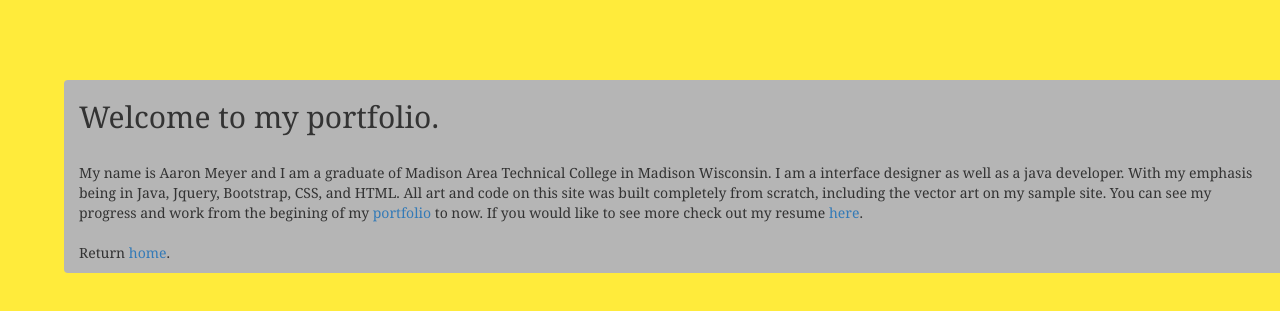
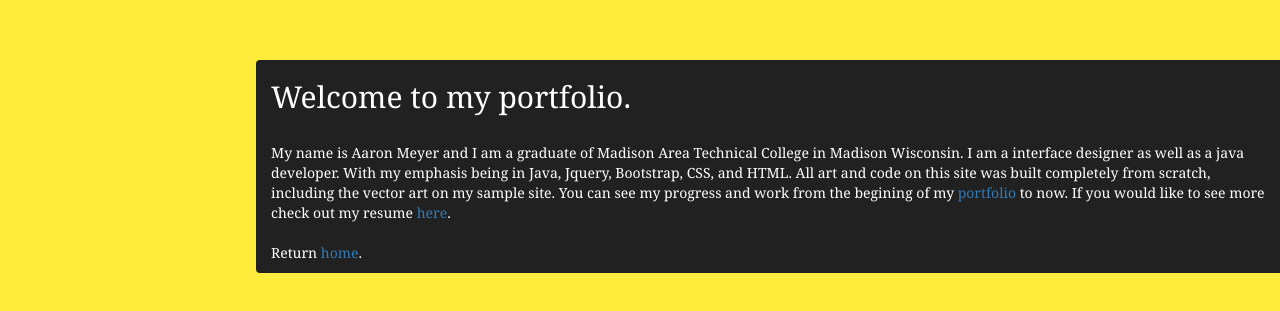
Before and after one commit to armeyer2/Professional-Portfolio, a plain HTML site: page about.html in a window 1280 px wide. Shown: the part 447-758 px from the top of the page. Drawn offline with nearby package versions, Linux system fonts and the light colour scheme.

```diff
--- a/css/about.css
+++ b/css/about.css
@@ -27,11 +27,12 @@ body {
     position: fixed;
     bottom: 10%;
     width: 100%;
-    left: 5%;
-    background-color: rgb(181, 181, 181);
+    left: 20%;
+    background-color: rgb(33, 33, 33);
+    color: white;
     margin-right: 10px;
     border-radius: 4px 0px 0px 4px;
 }
 #aboutParagraph {
-    padding-right: 5%;
+    padding-right: 20%;
 }
--- a/css/overlay.css
+++ b/css/overlay.css
@@ -56,7 +56,7 @@ p {
     position: fixed;
     bottom: 10%;
     width: 100%;
-    left: 5%;
+    left: 10%;
 
 }
 #gifLoader {
@@ -64,7 +64,7 @@ p {
 
 }
 #name {
-    background-color: black;
+    background-color: rgb(33, 33, 33);
     padding-left: 30px;
     border-radius: 4px 0px 0px 4px;
     width: 100%;
@@ -87,7 +87,7 @@ a {
 @media (min-width: 968px) {
 
     #navbar {
-        background-color: black;
+        background-color: rgb(33, 33, 33);
         color: white;
         margin-left: 22%;
         height: 100%;
@@ -102,7 +102,7 @@ a {
 @media (min-width: 768px) and (max-width: 968px) {
 
     #navbar {
-        background-color: rgb(181, 181, 181);
+        background-color: rgb(33, 33, 33);
         margin-left: 22%;
         height: 100%;
         width: 30%;
@@ -116,7 +116,7 @@ a {
 @media (max-width: 768px) and (min-width: 600px){
 
     #navbar {
-        background-color: rgb(181, 181, 181);
+        background-color: rgb(33, 33, 33);
         margin-left: 18%;
         height: 100%;
         width: 35%;
@@ -128,7 +128,7 @@ a {
 
 @media (max-width: 600px) and (min-width: 450px){
     #navbar {
-        background-color: rgb(181, 181, 181);
+        background-color: rgb(33, 33, 33);
         height: 100%;
         width: 50%;
         padding-top: 50%;
@@ -139,7 +139,7 @@ a {
 
 @media (max-width: 450px) {
     #navbar {
-        background-color: rgb(181, 181, 181);
+        background-color: rgb(33, 33, 33);
         height: 100%;
         width: 75%;
         padding-top: 50%;
```
